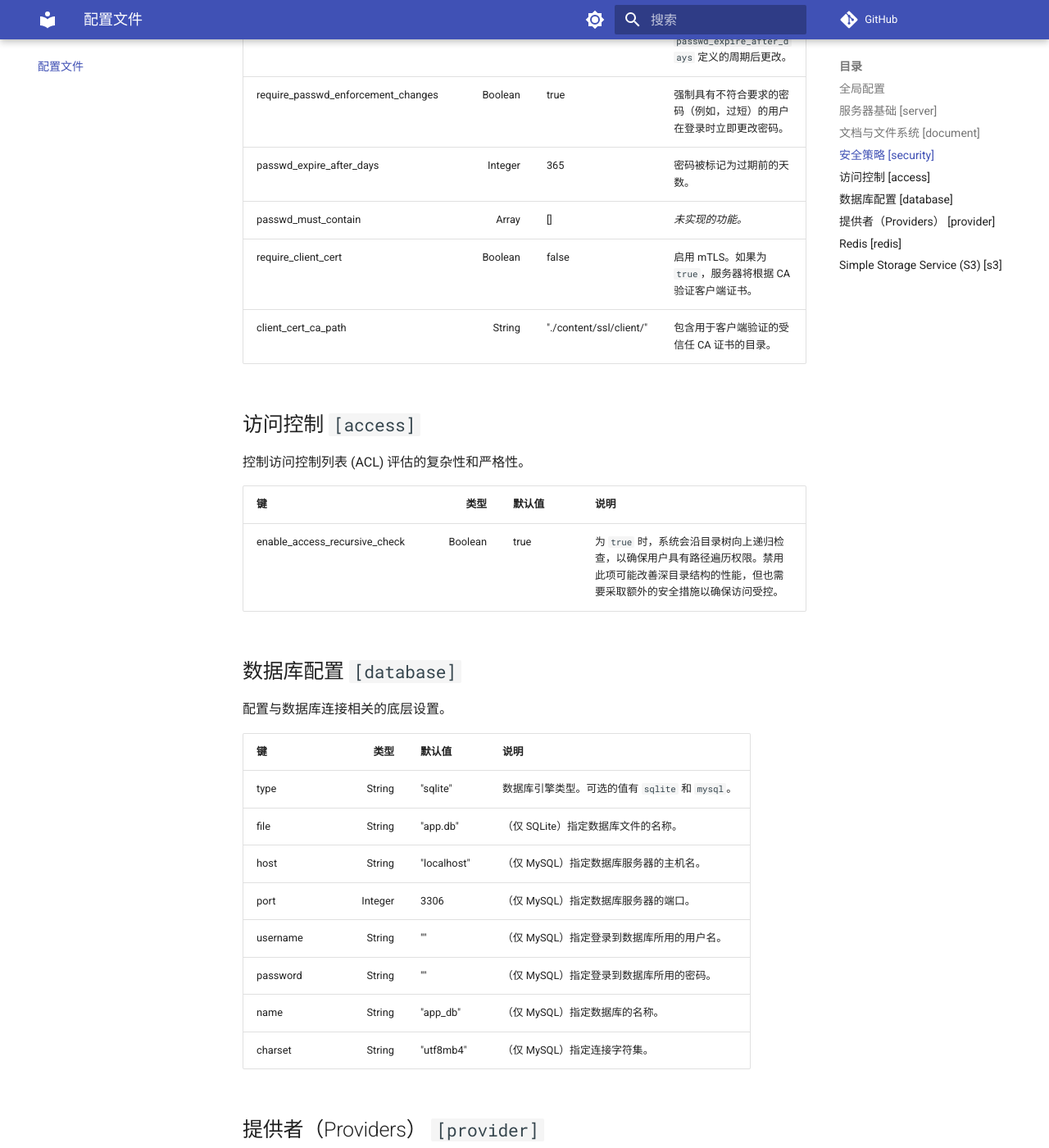
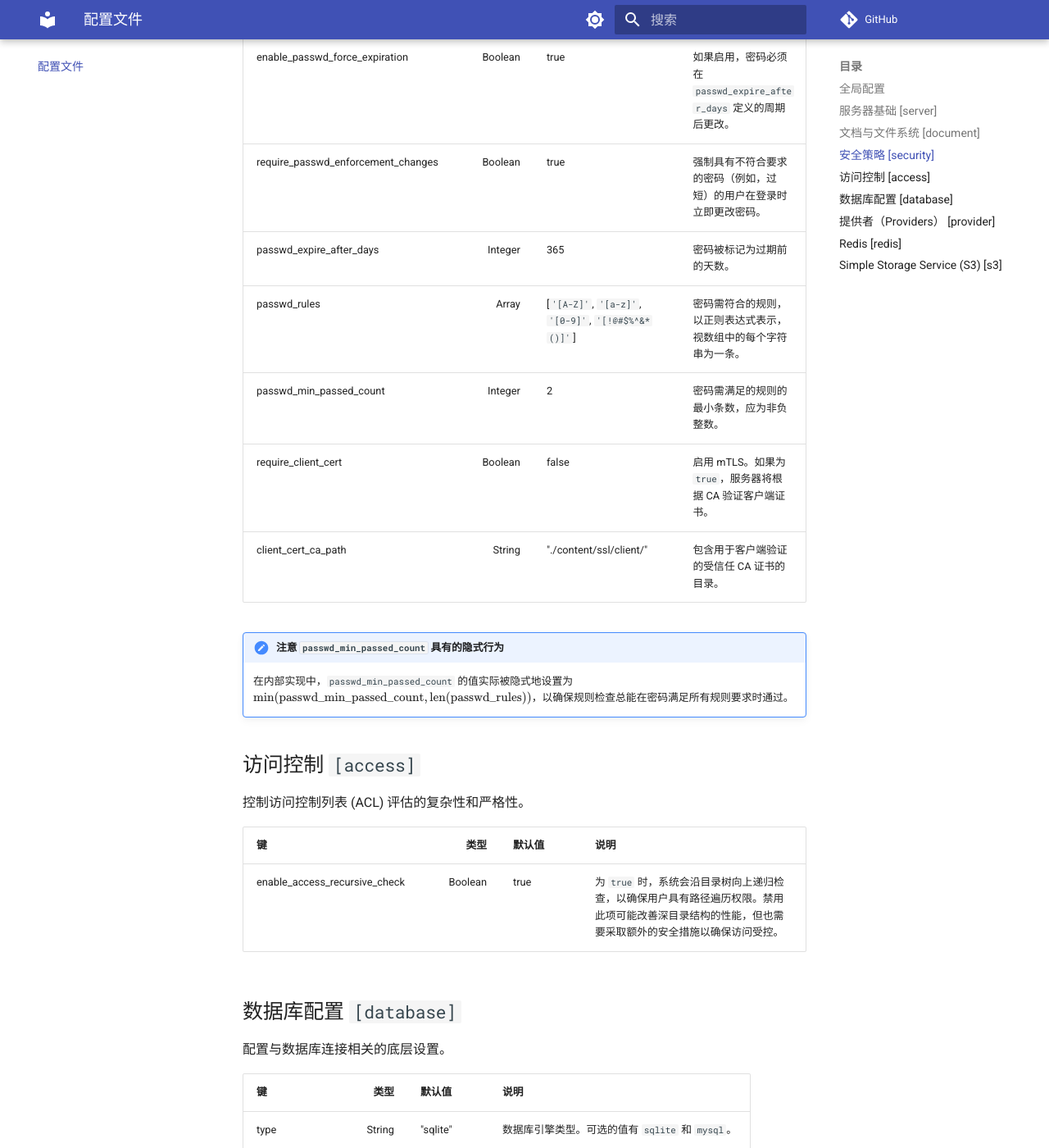
Before and after one commit to Creeper19472/cfms_server_doc, an MkDocs documentation site: the page built from docs/configuration.md, in a window 1280 px wide and 1400 px high, scrolled down 2022 px. Shown: the whole window at 82% size. Built offline with MkDocs 1.6.1 and Material for MkDocs 9.7.7, drawn with Linux system fonts in a browser that asks for light colours; comment, search, counter and statistics services are not loaded; part of the change alters nothing that is shown.

Commit message:
docs: update configuration and add MathJax support for mathematical expressions

```diff
--- a/docs/configuration.md
+++ b/docs/configuration.md
@@ -50,9 +50,13 @@
 | enable_passwd_force_expiration | Boolean | true | 如果启用，密码必须在 `passwd_expire_after_days` 定义的周期后更改。 |
 | require_passwd_enforcement_changes | Boolean | true | 强制具有不符合要求的密码（例如，过短）的用户在登录时立即更改密码。 |
 | passwd_expire_after_days | Integer | 365 | 密码被标记为过期前的天数。 |
-| passwd_must_contain | Array | [] | _未实现的功能。_ |
+| passwd_rules | Array | [`'[A-Z]'`, `'[a-z]'`, `'[0-9]'`, `'[!@#$%^&*()]'`] | 密码需符合的规则，以正则表达式表示，视数组中的每个字符串为一条。 |
+| passwd_min_passed_count | Integer | 2 | 密码需满足的规则的最小条数，应为非负整数。 |
 | require_client_cert | Boolean | false | 启用 mTLS。如果为 `true`，服务器将根据 CA 验证客户端证书。 |
 | client_cert_ca_path | String | "./content/ssl/client/" | 包含用于客户端验证的受信任 CA 证书的目录。 |
+
+!!! note "注意 `passwd_min_passed_count` 具有的隐式行为"
+    在内部实现中，`passwd_min_passed_count` 的值实际被隐式地设置为 $\min(\text{passwd_min_passed_count}, \text{len}(\text{passwd_rules}))$，以确保规则检查总能在密码满足所有规则要求时通过。
 
 ## 访问控制 `[access]`
 
--- /dev/null
+++ b/docs/javascripts/mathjax.js
@@ -0,0 +1,19 @@
+window.MathJax = {
+  tex: {
+    inlineMath: [["\\(", "\\)"]],
+    displayMath: [["\\[", "\\]"]],
+    processEscapes: true,
+    processEnvironments: true
+  },
+  options: {
+    ignoreHtmlClass: ".*|",
+    processHtmlClass: "arithmatex"
+  }
+};
+
+document$.subscribe(() => {
+  MathJax.startup.output.clearCache()
+  MathJax.typesetClear()
+  MathJax.texReset()
+  MathJax.typesetPromise()
+})
--- a/mkdocs.yml
+++ b/mkdocs.yml
@@ -50,9 +50,15 @@ markdown_extensions:
       slugify: !!python/object/apply:pymdownx.slugs.slugify
         kwds:
           case: lower
+  - pymdownx.arithmatex:
+      generic: true
   - attr_list
   - toc:
       permalink: true
 
 extra_css:
   - stylesheets/extra.css
+
+extra_javascript:
+  - javascripts/mathjax.js
+  - https://unpkg.com/mathjax@3/es5/tex-mml-chtml.js
```
